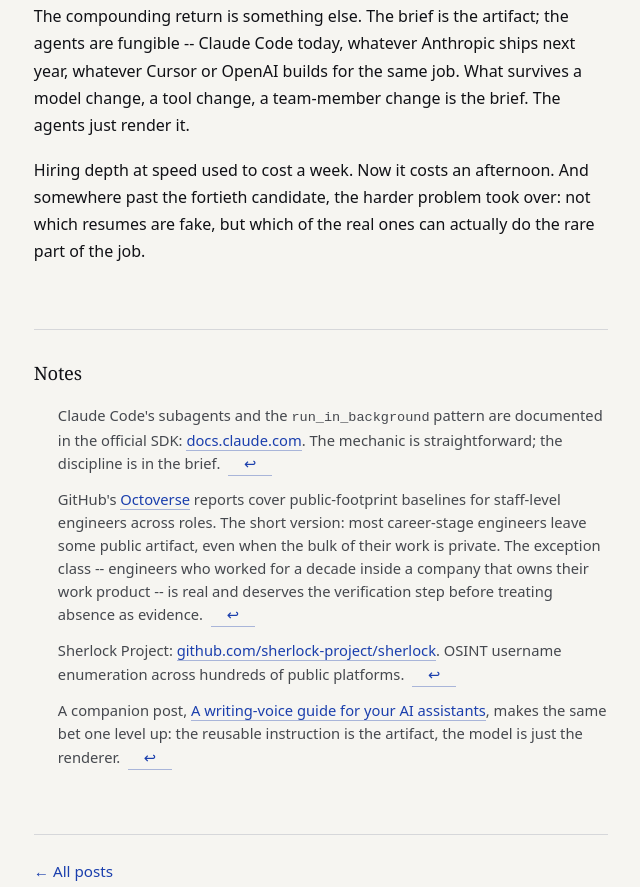
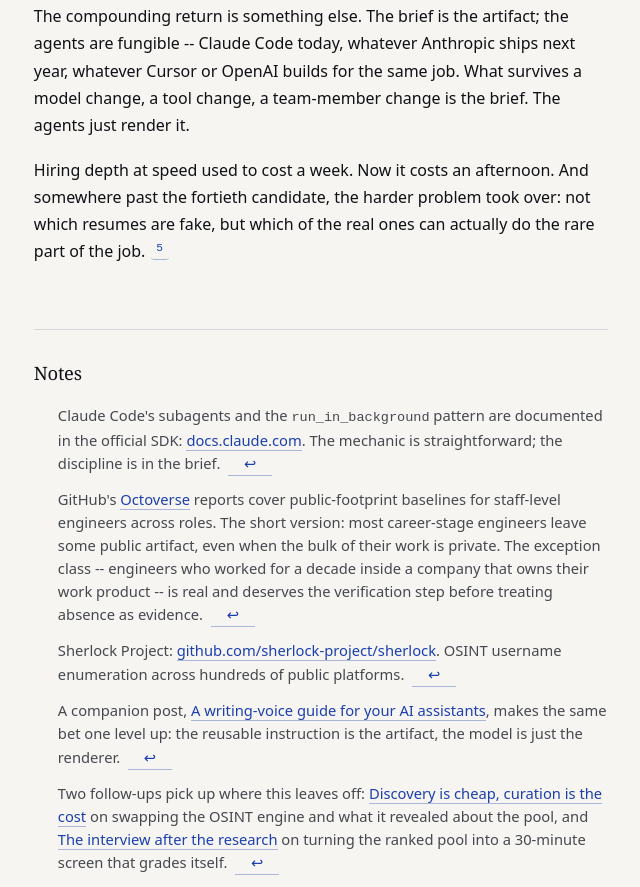
Before and after one commit to adamlaz/alzr.us, an Astro site: page /writing/parallel-agents-for-hiring-research in a window 1280 px wide. Shown: the part 8448-9335 px from the top of the page, without its empty margins (319-959 px from the left). Built offline with nearby package versions, Linux system fonts and the light colour scheme; Astro itself is replaced by a stand-in of ours; some packages are replaced by stand-ins of ours; a web font is replaced by a local one.

Commit message:
✏️ refactor(writing): forward-link flagship hiring post to its two follow-ups

```diff
--- a/src/content/writing/parallel-agents-for-hiring-research.mdx
+++ b/src/content/writing/parallel-agents-for-hiring-research.mdx
@@ -319,7 +319,7 @@
 Hiring depth at speed used to cost a week. Now it costs an afternoon. And
 somewhere past the fortieth candidate, the harder problem took over: not
 which resumes are fake, but which of the real ones can actually do the rare
-part of the job.
+part of the job.<Note id="5" />
 
 <Footnotes
   notes={[
@@ -339,5 +339,9 @@
       id: '4',
       body: 'A companion post, <a href="/writing/writing-voice-guide-for-ai-assistants">A writing-voice guide for your AI assistants</a>, makes the same bet one level up: the reusable instruction is the artifact, the model is just the renderer.',
     },
+    {
+      id: '5',
+      body: 'Two follow-ups pick up where this leaves off: <a href="/writing/discovery-is-cheap-curation-is-the-cost">Discovery is cheap, curation is the cost</a> on swapping the OSINT engine and what it revealed about the pool, and <a href="/writing/the-interview-after-the-research">The interview after the research</a> on turning the ranked pool into a 30-minute screen that grades itself.',
+    },
   ]}
 />
```
